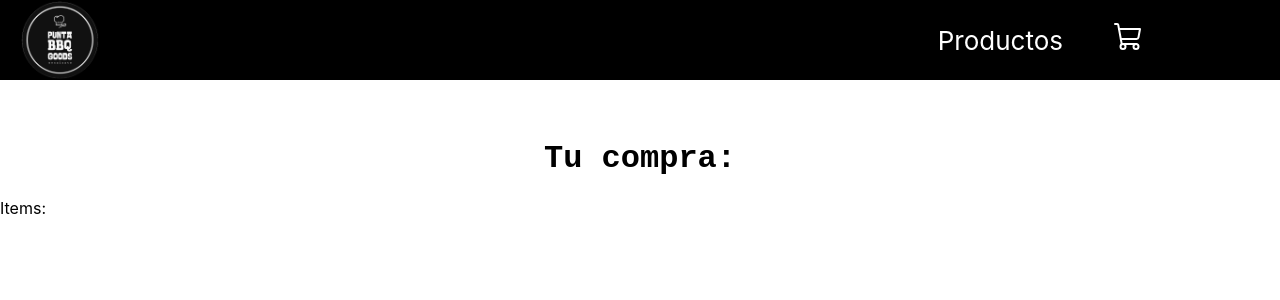
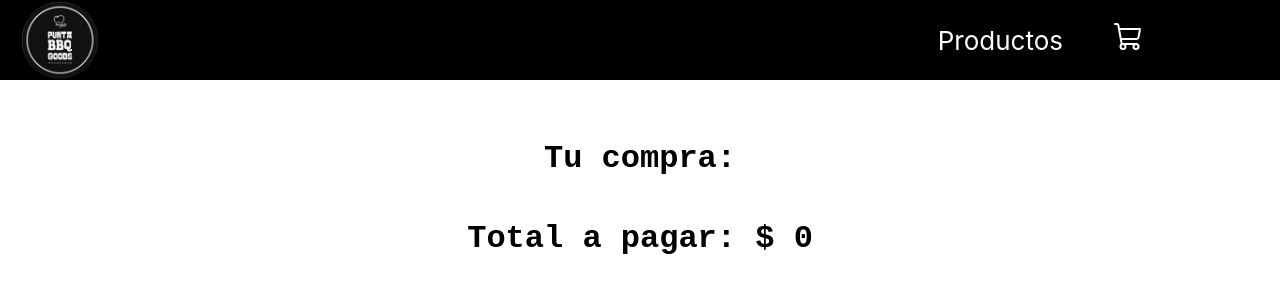
Before and after one commit to pedrosb90/pgstore, a React (Create React App) app in the folder pgstore/: page /carrito in a window 1280 px wide. Shown: the top 300 px of the page. Built offline with nearby package versions, Linux system fonts and the light colour scheme.

Commit message:
carrito/ state setup

```diff
--- a/pgstore/src/App.css
+++ b/pgstore/src/App.css
@@ -13,7 +13,6 @@
   justify-content: center;
   font-size: calc(10px + 2vmin);
   color: white;
-  font-family: "Courier New", Courier, monospace;
 }
 
 @keyframes App-logo-spin {
--- a/pgstore/src/App.js
+++ b/pgstore/src/App.js
@@ -1,6 +1,7 @@
 import "./App.css";
 import "./Navbar.css";
 import "./Shop.css";
+import "./Carrito.css";
 import { BrowserRouter as Router, Route, Routes } from "react-router-dom";
 import { Navbar } from "./components/navbar";
 import { Carrito } from "./pages/carrito/Carrito";
--- /dev/null
+++ b/pgstore/src/Carrito.css
@@ -0,0 +1,17 @@
+.carrito {
+  font-family: "Courier New", Courier, monospace;
+  display: flex;
+  flex-direction: column;
+  justify-content: center;
+  align-items: center;
+}
+
+.item-carrito {
+  width: 700px;
+  display: flex;
+  flex-direction: column;
+  box-shadow: 0px 3px 5px black;
+  border-radius: 25px;
+  margin: 30px;
+  padding: 20px;
+}
--- a/pgstore/src/pages/carrito/Carrito.jsx
+++ b/pgstore/src/pages/carrito/Carrito.jsx
@@ -7,19 +7,27 @@ import { ItemEnCarrito } from "./ItemEnCarrito";
 export const Carrito = () => {
   const { itemsCarrito } = useContext(Shop_context);
 
+  const totalCheck = shopitems.reduce((acc, item) => {
+    const itemCantidad = itemsCarrito[item.id] || 0;
+    return acc + itemCantidad * item.precio;
+  }, 0);
+
   return (
     <div className="carrito">
       <div>
         <h1 className="title">Tu compra: </h1>
       </div>
       <div className="items-compra">
-        Items:
         {shopitems.map((producto) => {
           if (itemsCarrito[producto.id] !== 0) {
             return <ItemEnCarrito data={producto} />;
           }
         })}
       </div>
+
+      <div className="total-check">
+        <h1>Total a pagar: $ {totalCheck}</h1>
+      </div>
     </div>
   );
 };
--- a/pgstore/src/pages/carrito/ItemEnCarrito.jsx
+++ b/pgstore/src/pages/carrito/ItemEnCarrito.jsx
@@ -4,17 +4,31 @@ import { Shop_context } from "../../context/shop_context";
 
 export const ItemEnCarrito = (props) => {
   const { id, nombre, tamaño, precio, imagen } = props.data;
-  const { itemsCarrito } = useContext(Shop_context);
+
+  const { itemsCarrito, agregarCarrito, quitarCarrito } =
+    useContext(Shop_context);
 
   const cantidadEnCarrito = itemsCarrito[id];
 
+  const totalPrecioItem = cantidadEnCarrito * precio;
+
   return (
-    <div className="item-en-carrito">
-      <h2>Cantidad: {cantidadEnCarrito}</h2>
-
-      <h3>{nombre}</h3>
-      <p> {tamaño}</p>
-      <h2>$ {precio}</h2>
+    <div className="carrito">
+      {" "}
+      <div className="item-carrito">
+        {/* <h2>Cantidad: {cantidadEnCarrito}</h2> */}
+        <h3>{nombre}</h3>
+        <p> {tamaño}</p>
+        <h2>$ {precio}</h2>
+        <div className="cuenta">
+          <button onClick={() => quitarCarrito(id)}> - </button>
+          <input value={cantidadEnCarrito} />
+          <button onClick={() => agregarCarrito(id)}> + </button>
+        </div>
+        <div className="total-item">
+          <h2>Sub Total: $ {totalPrecioItem}</h2>
+        </div>
+      </div>{" "}
     </div>
   );
 };
```
